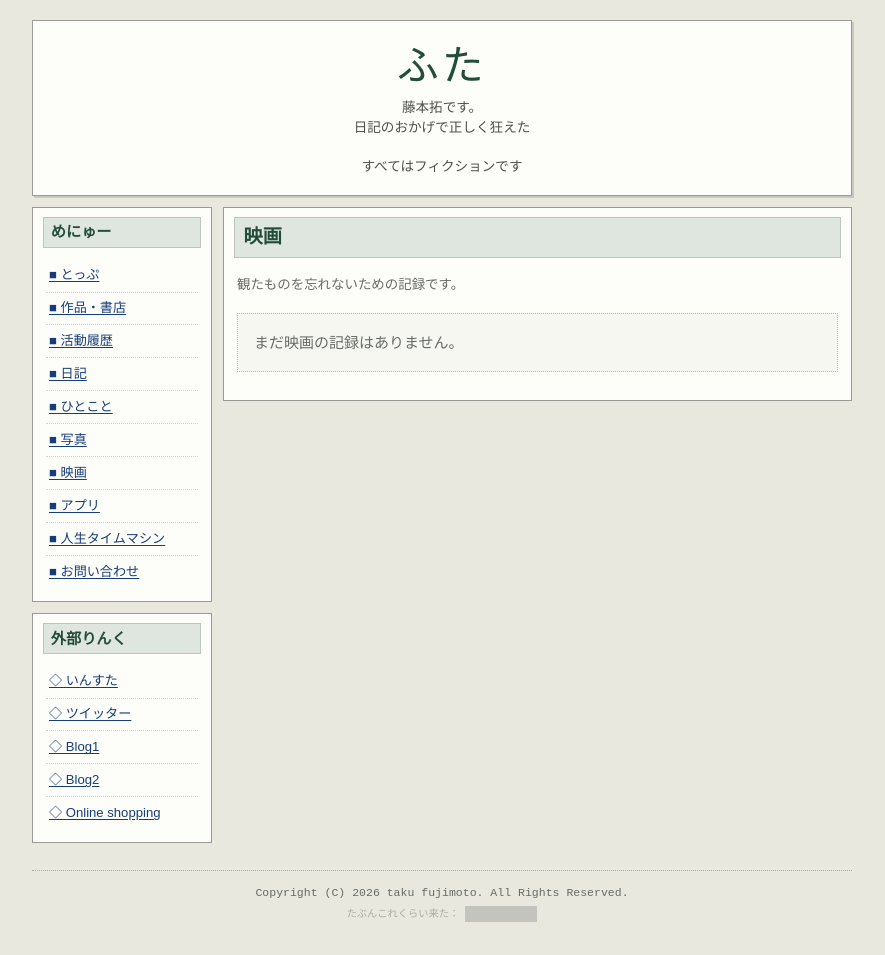
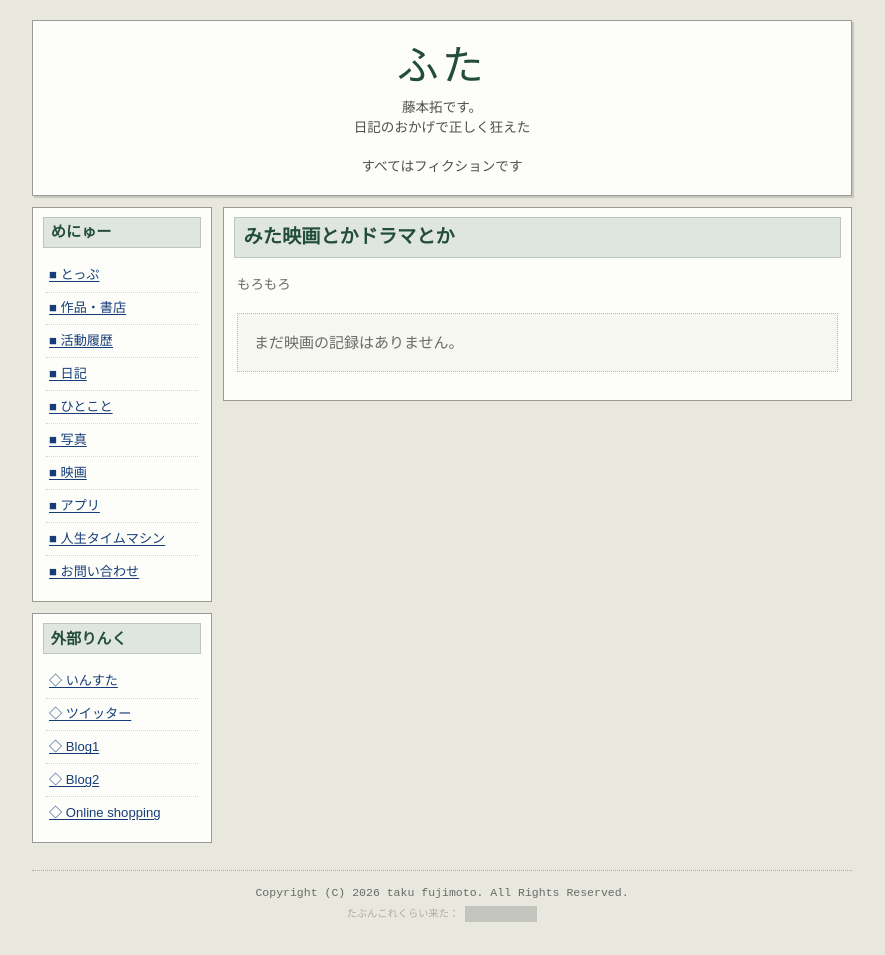
Before and after one commit to fujimototaku/fujimototaku.github.io, a Jekyll site: the page built from movies.html, in a window 1280 px wide. Shown: the whole page, without its empty margins (198-1083 px from the left). Built offline with Jekyll 4.4.1, drawn with Linux system fonts in a browser that asks for light colours; grey boxes are pictures that could not be loaded.

Commit message:
更新: movies.yml

```diff
--- a/_data/movies.yml
+++ b/_data/movies.yml
@@ -1,3 +1,2 @@
-title: 映画
-intro: 観たものを忘れないための記録です。
-items: []
+title: みた映画とかドラマとか
+intro: もろもろ
```
